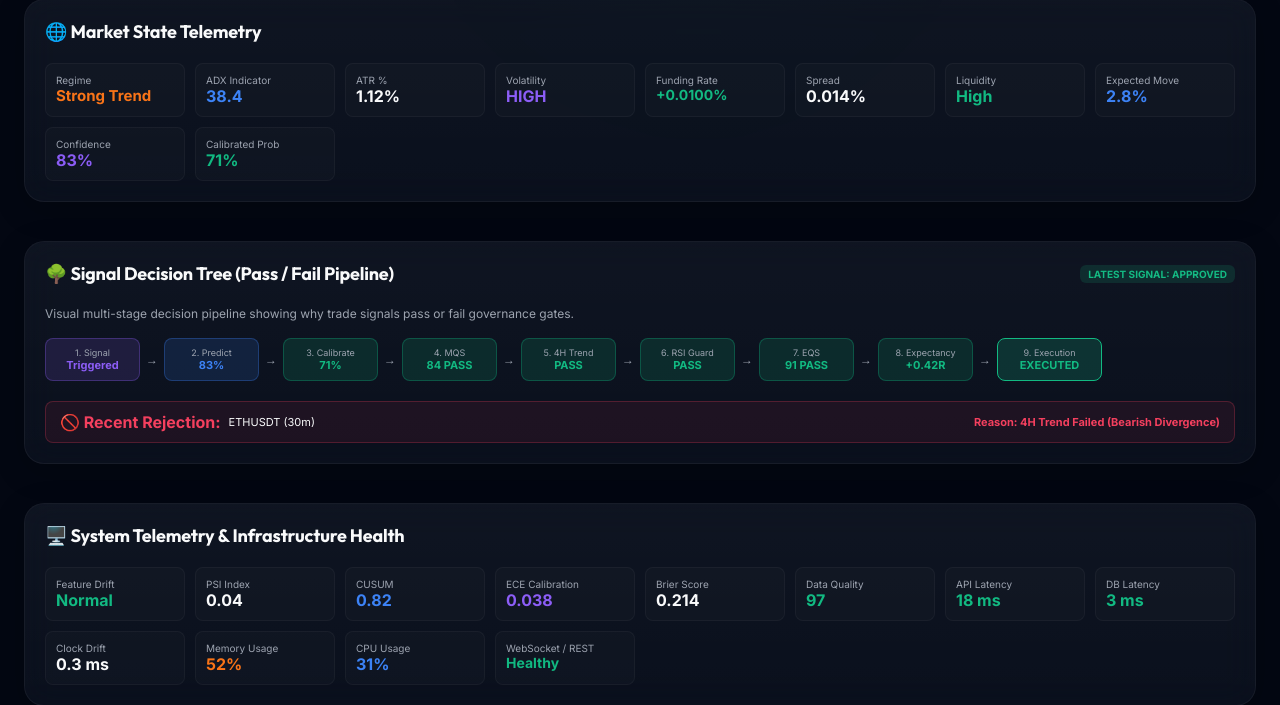
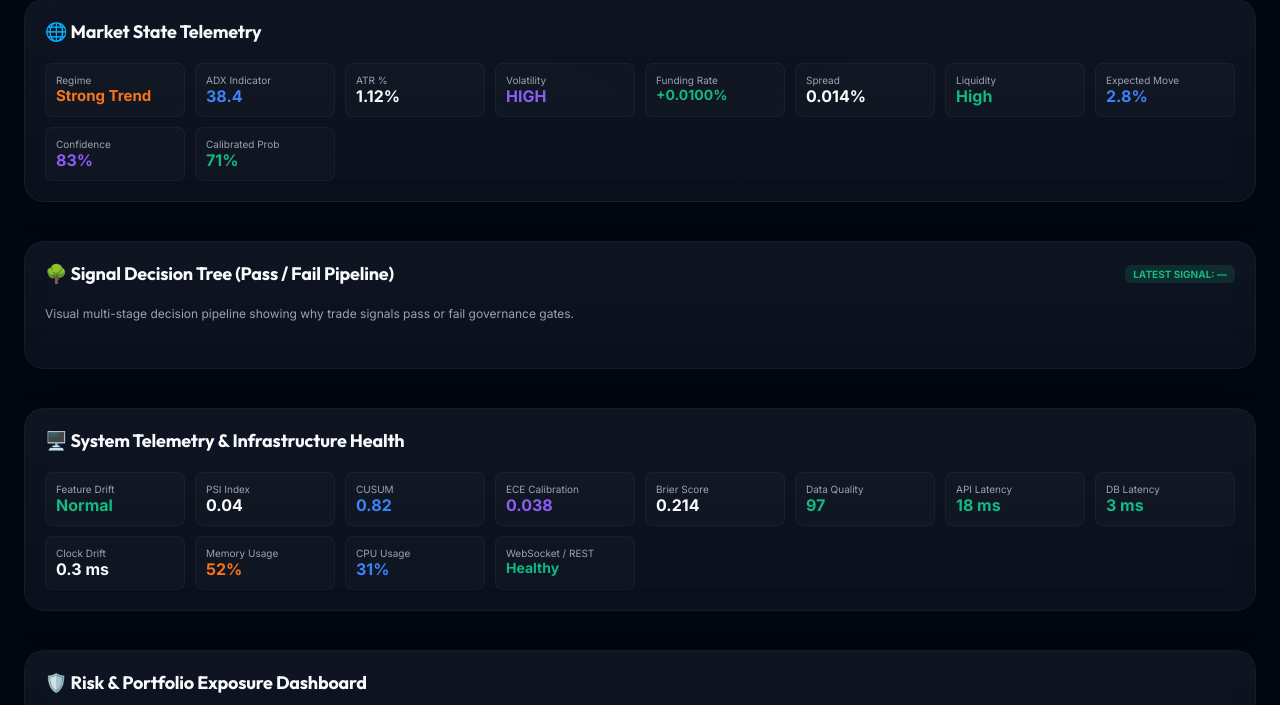
Before and after one commit to mehsim/btc-trading-bot, a Python web app: template templates/index.html in a window 1280 px wide; the page is wider, and only the part inside the window is pictured. Shown: the part 2381-3086 px from the top of that part. Run offline with Jinja, Linux system fonts and the light colour scheme; the template is opened without the code that fills it, so the values that code supplies are empty.

Commit message:
fix: fully dynamic signal decision tree — renders all pipeline steps from API, status badge, rejection box

```diff
--- a/templates/index.html
+++ b/templates/index.html
@@ -1552,71 +1552,24 @@
             </div>
         </div>
 
-        <!-- SECTION 5: SIGNAL DECISION TREE PIPELINE -->
+         <!-- SECTION 5: SIGNAL DECISION TREE PIPELINE -->
         <div class="card" style="margin-top: 15px; padding: 20px;">
             <div class="section-header" style="display: flex; justify-content: space-between; align-items: center;">
                 <div class="section-title">🌳 Signal Decision Tree (Pass / Fail Pipeline)</div>
-                <span style="font-size: 10px; font-weight: 800; color: var(--accent-green); background: rgba(16,185,129,0.15); padding: 3px 8px; border-radius: 6px;">LATEST SIGNAL: APPROVED</span>
+                <span id="signal-tree-status-badge" style="font-size: 10px; font-weight: 800; color: var(--accent-green); background: rgba(16,185,129,0.15); padding: 3px 8px; border-radius: 6px;">LATEST SIGNAL: —</span>
             </div>
             <div class="section-desc" style="margin-bottom: 15px;">
                 Visual multi-stage decision pipeline showing why trade signals pass or fail governance gates.
             </div>
-
-            <!-- Pipeline Flow Horizontal Container -->
-            <div style="display: flex; align-items: center; gap: 6px; overflow-x: auto; padding-bottom: 10px;">
-                <div style="background: rgba(139,92,246,0.15); border: 1px solid rgba(139,92,246,0.3); border-radius: 8px; padding: 8px 12px; text-align: center; min-width: 95px;">
-                    <div style="font-size: 9px; color: var(--text-secondary);">1. Signal</div>
-                    <div style="font-size: 11px; font-weight: 800; color: var(--accent-purple);">Triggered</div>
-                </div>
-                <div style="color: var(--text-secondary); font-size: 12px;">→</div>
-                <div style="background: rgba(59,130,246,0.15); border: 1px solid rgba(59,130,246,0.3); border-radius: 8px; padding: 8px 12px; text-align: center; min-width: 95px;">
-                    <div style="font-size: 9px; color: var(--text-secondary);">2. Predict</div>
-                    <div style="font-size: 11px; font-weight: 800; color: var(--accent-blue);">83%</div>
-                </div>
-                <div style="color: var(--text-secondary); font-size: 12px;">→</div>
-                <div style="background: rgba(16,185,129,0.15); border: 1px solid rgba(16,185,129,0.3); border-radius: 8px; padding: 8px 12px; text-align: center; min-width: 95px;">
-                    <div style="font-size: 9px; color: var(--text-secondary);">3. Calibrate</div>
-                    <div style="font-size: 11px; font-weight: 800; color: var(--accent-green);">71%</div>
-                </div>
-                <div style="color: var(--text-secondary); font-size: 12px;">→</div>
-                <div style="background: rgba(16,185,129,0.15); border: 1px solid rgba(16,185,129,0.3); border-radius: 8px; padding: 8px 12px; text-align: center; min-width: 95px;">
-                    <div style="font-size: 9px; color: var(--text-secondary);">4. MQS</div>
-                    <div style="font-size: 11px; font-weight: 800; color: var(--accent-green);">84 PASS</div>
-                </div>
-                <div style="color: var(--text-secondary); font-size: 12px;">→</div>
-                <div style="background: rgba(16,185,129,0.15); border: 1px solid rgba(16,185,129,0.3); border-radius: 8px; padding: 8px 12px; text-align: center; min-width: 95px;">
-                    <div style="font-size: 9px; color: var(--text-secondary);">5. 4H Trend</div>
-                    <div style="font-size: 11px; font-weight: 800; color: var(--accent-green);">PASS</div>
-                </div>
-                <div style="color: var(--text-secondary); font-size: 12px;">→</div>
-                <div style="background: rgba(16,185,129,0.15); border: 1px solid rgba(16,185,129,0.3); border-radius: 8px; padding: 8px 12px; text-align: center; min-width: 95px;">
-                    <div style="font-size: 9px; color: var(--text-secondary);">6. RSI Guard</div>
-                    <div style="font-size: 11px; font-weight: 800; color: var(--accent-green);">PASS</div>
-                </div>
-                <div style="color: var(--text-secondary); font-size: 12px;">→</div>
-                <div style="background: rgba(16,185,129,0.15); border: 1px solid rgba(16,185,129,0.3); border-radius: 8px; padding: 8px 12px; text-align: center; min-width: 95px;">
-                    <div style="font-size: 9px; color: var(--text-secondary);">7. EQS</div>
-                    <div style="font-size: 11px; font-weight: 800; color: var(--accent-green);">91 PASS</div>
-                </div>
-                <div style="color: var(--text-secondary); font-size: 12px;">→</div>
-                <div style="background: rgba(16,185,129,0.15); border: 1px solid rgba(16,185,129,0.3); border-radius: 8px; padding: 8px 12px; text-align: center; min-width: 95px;">
-                    <div style="font-size: 9px; color: var(--text-secondary);">8. Expectancy</div>
-                    <div style="font-size: 11px; font-weight: 800; color: var(--accent-green);">+0.42R</div>
-                </div>
-                <div style="color: var(--text-secondary); font-size: 12px;">→</div>
-                <div style="background: rgba(16,185,129,0.2); border: 1px solid var(--accent-green); border-radius: 8px; padding: 8px 12px; text-align: center; min-width: 105px;">
-                    <div style="font-size: 9px; color: var(--text-secondary);">9. Execution</div>
-                    <div style="font-size: 11px; font-weight: 800; color: var(--accent-green);">EXECUTED</div>
-                </div>
-            </div>
-
-            <!-- Rejection Callout Box -->
-            <div style="margin-top: 10px; background: rgba(244,63,94,0.08); border: 1px solid rgba(244,63,94,0.25); border-radius: 8px; padding: 10px 14px; display: flex; align-items: center; justify-content: space-between;">
+            <!-- Pipeline rendered by JS -->
+            <div id="signal-tree-pipeline" style="display: flex; align-items: center; gap: 6px; overflow-x: auto; padding-bottom: 10px;"></div>
+            <!-- Rejection Callout -->
+            <div id="signal-rejection-box" style="margin-top: 10px; background: rgba(244,63,94,0.08); border: 1px solid rgba(244,63,94,0.25); border-radius: 8px; padding: 10px 14px; display: flex; align-items: center; justify-content: space-between; display: none;">
                 <div style="display: flex; align-items: center; gap: 8px;">
                     <span style="color: var(--accent-red); font-weight: 800;">🚫 Recent Rejection:</span>
-                    <span style="font-size: 11px; color: var(--text-primary);">ETHUSDT (30m)</span>
-                </div>
-                <div style="font-size: 11px; color: var(--accent-red); font-weight: 700;">Reason: 4H Trend Failed (Bearish Divergence)</div>
+                    <span id="signal-rejection-symbol" style="font-size: 11px; color: var(--text-primary);">—</span>
+                </div>
+                <div id="signal-rejection-reason" style="font-size: 11px; color: var(--accent-red); font-weight: 700;">—</div>
             </div>
         </div>
 
@@ -3616,22 +3569,55 @@
                         shadowBadges.forEach(b => b.innerText = `SHADOW GATE: ${ml.shadow_trades_count} / 200 TRADES`);
                     }
 
-                    // Section 5: Signal Decision Tree — update live values
-                    if (data.signal_decision_tree && Array.isArray(data.signal_decision_tree.pipeline)) {
-                        const pipeline = data.signal_decision_tree.pipeline;
-                        // Step 2: Prediction confidence
-                        const predEl = document.querySelector("#signal-tree-step-2");
-                        if (predEl && pipeline[1]) predEl.innerText = pipeline[1].value;
-                        // Step 3: Calibrated probability
-                        const calibEl = document.querySelector("#signal-tree-step-3");
-                        if (calibEl && pipeline[2]) calibEl.innerText = pipeline[2].value;
-                        // Step 4: MQS
-                        const mqsEl = document.querySelector("#signal-tree-step-4");
-                        if (mqsEl && pipeline[3]) mqsEl.innerText = `${pipeline[3].value} PASS`;
-                        // Step 8: Expectancy
-                        const expEl = document.querySelector("#signal-tree-step-8");
-                        if (expEl && pipeline[8]) expEl.innerText = pipeline[8].value;
+                     // Section 5: Signal Decision Tree — full dynamic render
+                    if (data.signal_decision_tree) {
+                        const sdt = data.signal_decision_tree;
+                        const pipeline = sdt.pipeline || [];
+                        const container = document.getElementById("signal-tree-pipeline");
+                        const badge = document.getElementById("signal-tree-status-badge");
+                        const rejBox = document.getElementById("signal-rejection-box");
+                        const rejSymbol = document.getElementById("signal-rejection-symbol");
+                        const rejReason = document.getElementById("signal-rejection-reason");
+
+                        // Status badge
+                        if (badge) {
+                            const isPass = sdt.status === "PASS";
+                            badge.innerText = `LATEST SIGNAL: ${isPass ? "APPROVED" : (sdt.status || "—")}`;
+                            badge.style.color = isPass ? "var(--accent-green)" : "var(--accent-red)";
+                            badge.style.background = isPass ? "rgba(16,185,129,0.15)" : "rgba(244,63,94,0.15)";
+                        }
+
+                        // Pipeline boxes
+                        if (container && pipeline.length > 0) {
+                            const stepLabels = ["1. Signal","2. Predict","3. Calibrate","4. MQS","5. 4H Trend","6. Regime","7. EQS","8. Expectancy","9. Risk Cap","10. Execution"];
+                            const stepColors = {
+                                "PASS": {bg:"rgba(16,185,129,0.15)", border:"rgba(16,185,129,0.3)", color:"var(--accent-green)"},
+                                "WARN": {bg:"rgba(249,115,22,0.15)", border:"rgba(249,115,22,0.3)", color:"var(--accent-orange)"},
+                                "FAIL": {bg:"rgba(244,63,94,0.15)", border:"rgba(244,63,94,0.3)", color:"var(--accent-red)"},
+                                "EXECUTED": {bg:"rgba(16,185,129,0.20)", border:"var(--accent-green)", color:"var(--accent-green)"},
+                            };
+                            const firstStep = {bg:"rgba(139,92,246,0.15)", border:"rgba(139,92,246,0.3)", color:"var(--accent-purple)"};
+                            container.innerHTML = pipeline.map((step, i) => {
+                                const c = i === 0 ? firstStep : (stepColors[step.status] || stepColors["PASS"]);
+                                const arrow = i < pipeline.length - 1 ? `<div style="color:var(--text-secondary);font-size:12px;flex-shrink:0;">→</div>` : "";
+                                return `<div style="background:${c.bg};border:1px solid ${c.border};border-radius:8px;padding:8px 12px;text-align:center;min-width:90px;flex-shrink:0;">
+                                    <div style="font-size:9px;color:var(--text-secondary);">${stepLabels[i] || step.step}</div>
+                                    <div style="font-size:11px;font-weight:800;color:${c.color};">${step.value}</div>
+                                </div>${arrow}`;
+                            }).join("");
+                        }
+
+                        // Rejection box
+                        const rej = sdt.recent_rejection;
+                        if (rejBox && rej && rej.symbol && rej.symbol !== "N/A") {
+                            rejBox.style.display = "flex";
+                            if (rejSymbol) rejSymbol.innerText = rej.symbol;
+                            if (rejReason) rejReason.innerText = `Reason: ${rej.reason}`;
+                        } else if (rejBox) {
+                            rejBox.style.display = "none";
+                        }
                     }
+
 
                     // Section 9: Attribution Table
                     if (data.attribution_table && Array.isArray(data.attribution_table)) {
```
